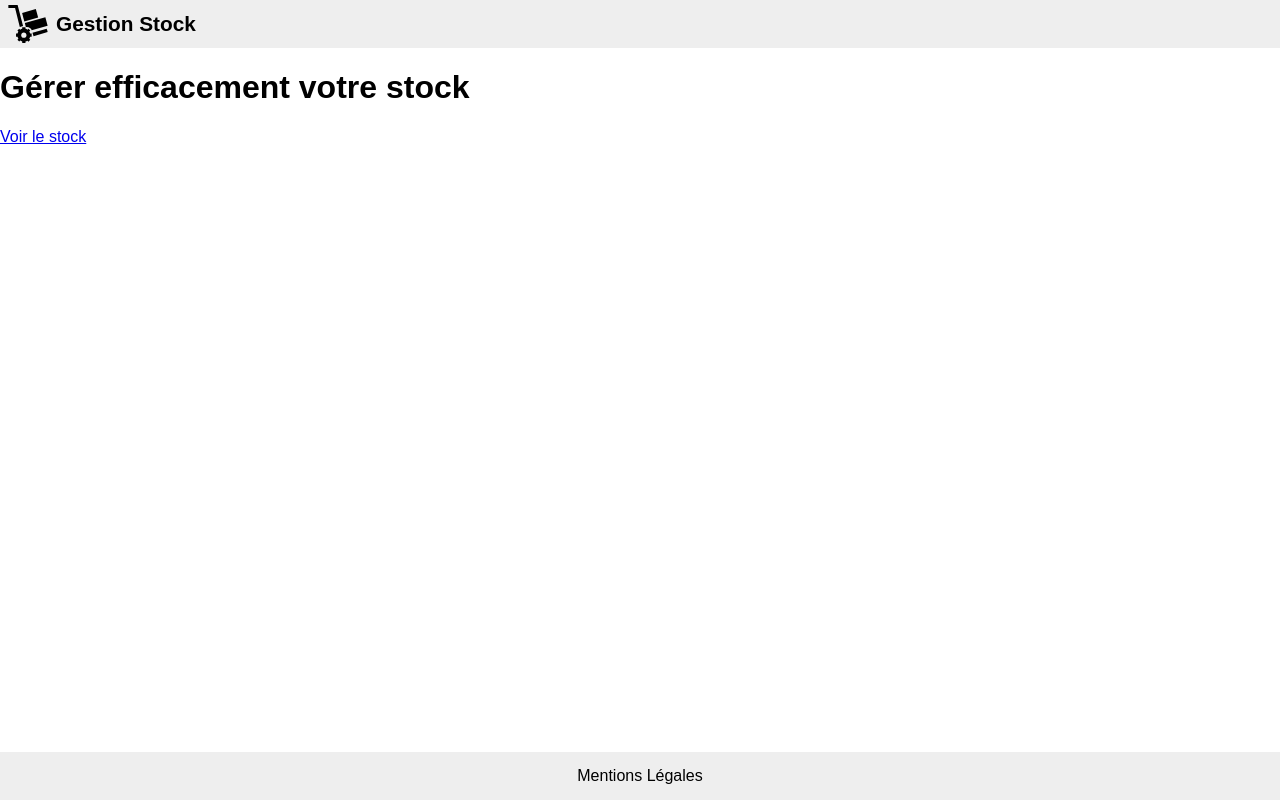
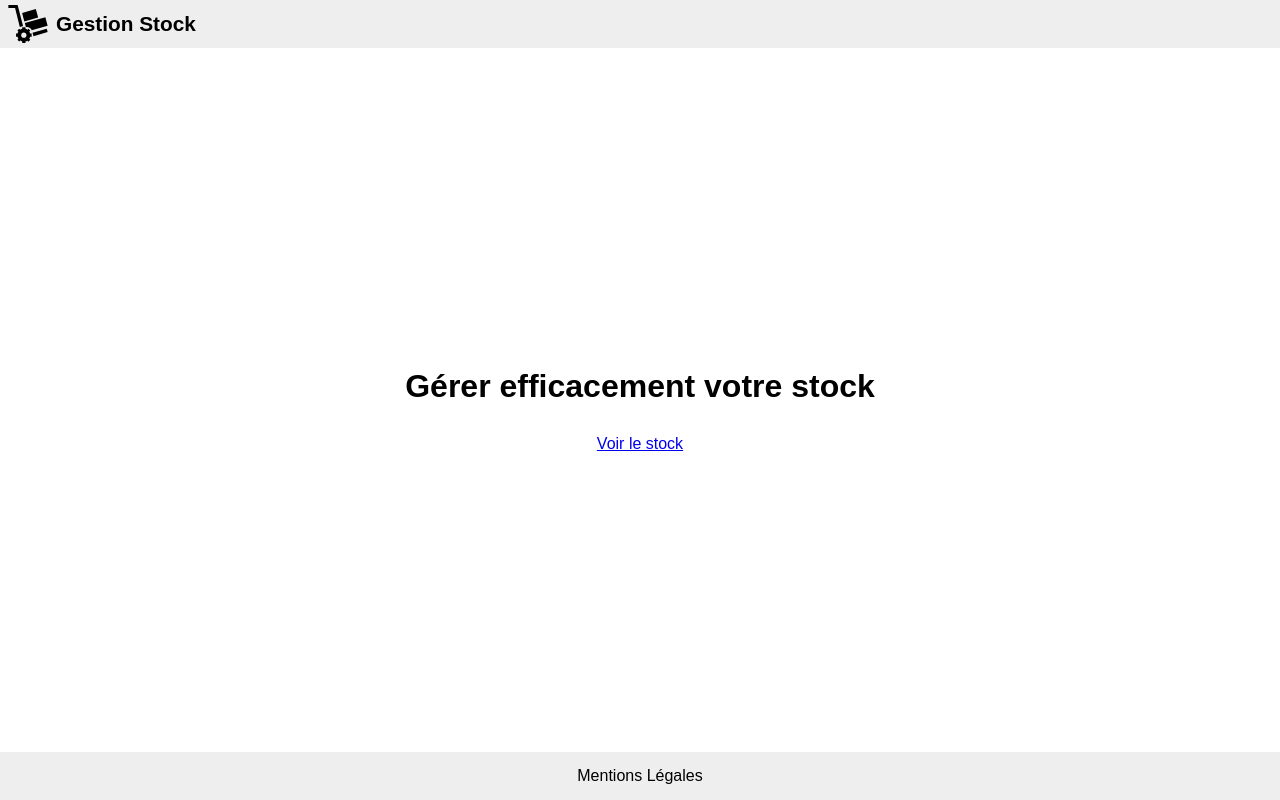
Before and after one commit to jlg-formation/agu-april-2023, an Angular app in the folder front/: page / in a window 1280 px wide. Built offline with nearby package versions, Linux system fonts and the light colour scheme.

Commit message:
dev: added css for home and legal

```diff
--- a/front/src/app/layout/body/body.component.scss
+++ b/front/src/app/layout/body/body.component.scss
@@ -1,3 +1,5 @@
 :host {
   flex: 1;
+  display: flex;
+  flex-flow: column;
 }
--- a/front/src/app/routes/home/home.component.scss
+++ b/front/src/app/routes/home/home.component.scss
@@ -0,0 +1,5 @@
+:host {
+  flex: 1;
+  display: flex;
+  align-items: center;
+}
--- a/front/src/styles.scss
+++ b/front/src/styles.scss
@@ -10,3 +10,22 @@
 body {
   font-family: sans-serif;
 }
+
+main {
+  display: flex;
+  flex-flow: column;
+  align-items: center;
+  gap: 0.5em;
+  padding: 0.5em;
+  width: 100%;
+  max-width: 100ch;
+  margin: 0 auto;
+
+  p {
+    width: 100%;
+  }
+
+  h1 {
+    text-align: center;
+  }
+}
```
